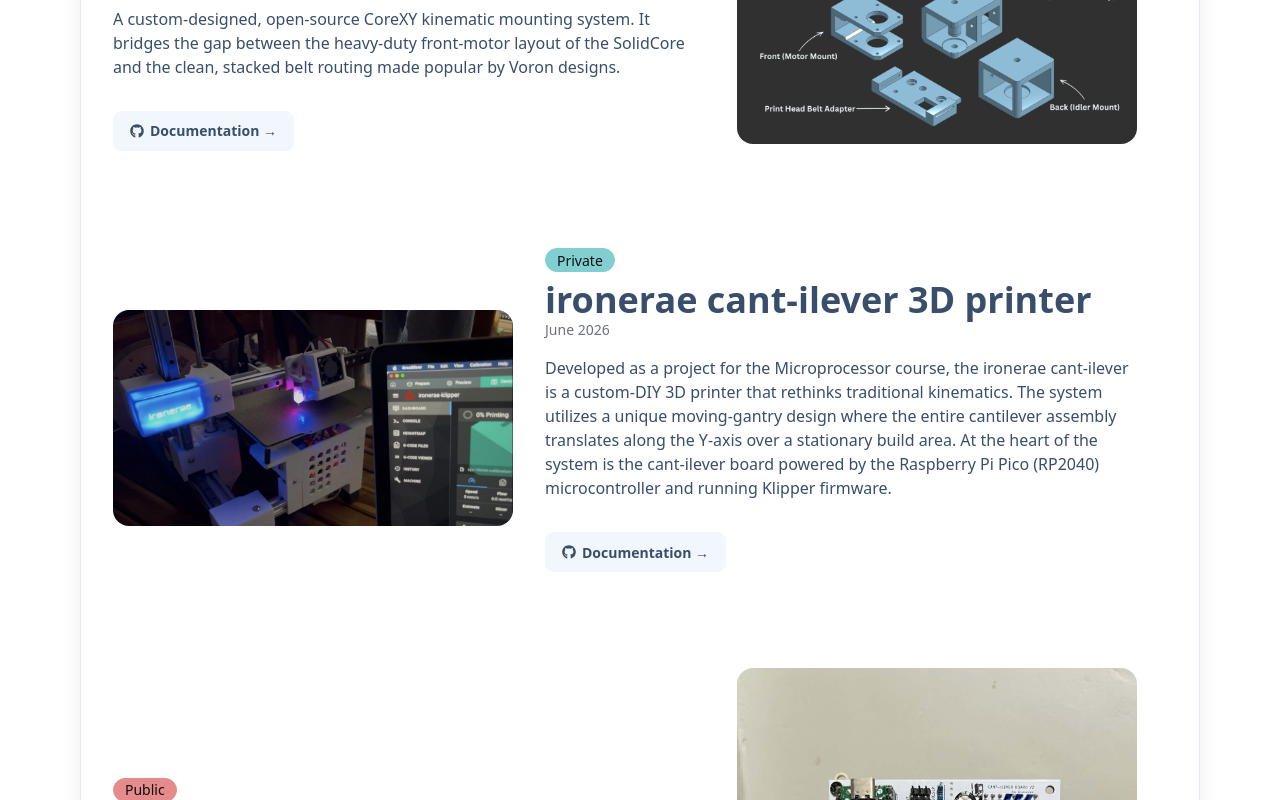
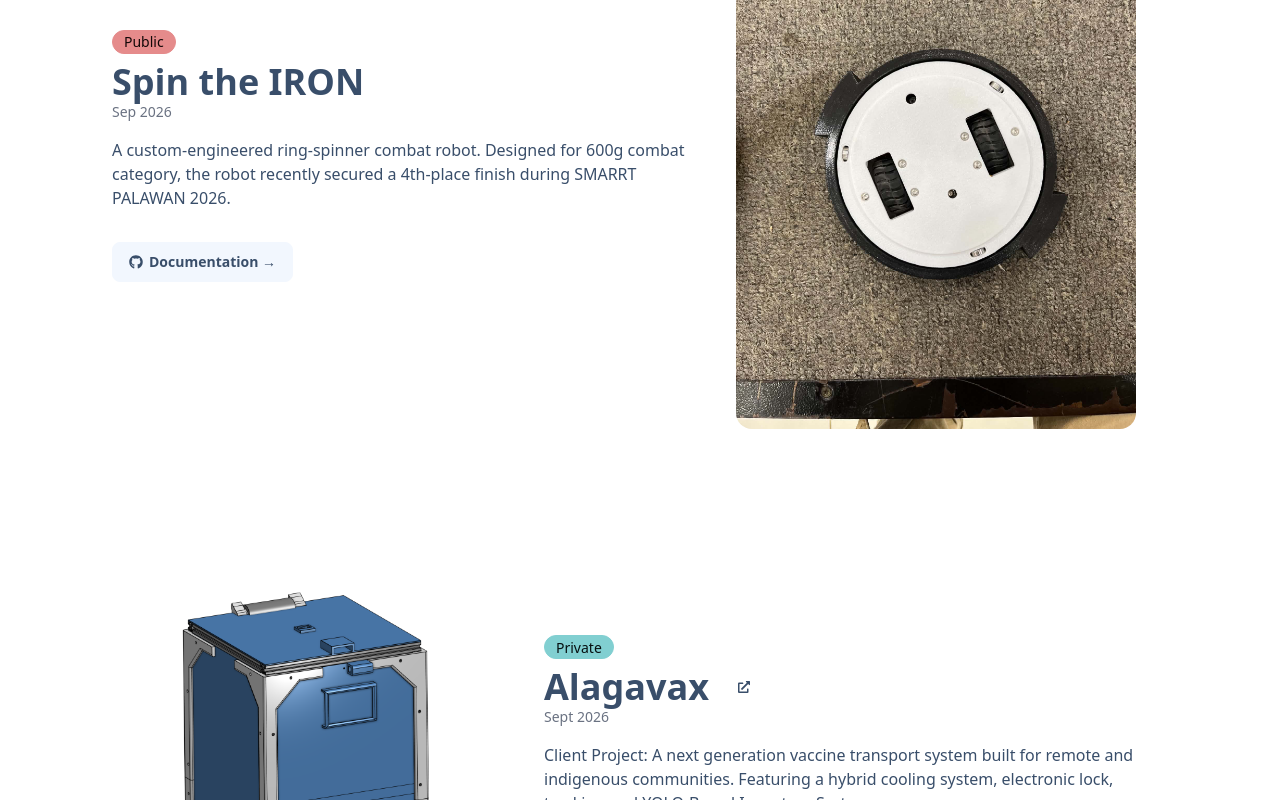
Before and after one commit to ironerae/ironerae-portfolio, a Next.js app: page / in a window 1280 px wide. Shown: the part 1780-2580 px from the top of the page. Built offline with nearby package versions, Linux system fonts and the light colour scheme.

Commit message:
added new projects
1. Spin the IRON
2. Alagavax

```diff
--- a/app/Projects.tsx
+++ b/app/Projects.tsx
@@ -47,6 +47,32 @@ const projects = [
     imageSrc: "/images/projects/ect.png",
     isHighlight: false,
     reverse: false,
+  },
+  {
+    siteLink: "",
+    projectName: "Spin the IRON",
+    projectDate: "Sep 2026",
+    projectDescription:
+      "A custom-engineered ring-spinner combat robot. Designed for 600g combat category, the robot recently secured a 4th-place finish during SMARRT PALAWAN 2026.",
+    projectStacks: [] as unknown[] as IconType[],
+    isPublic: true,
+    sourceCodeLink: "https://github.com/ironerae/Spin-the-IRON",
+    imageSrc: "/images/projects/spin-the-iron.jpg",
+    isHighlight: true,
+    reverse: false,
+  },
+  {
+    siteLink: "https://alagavax.vercel.app/",
+    projectName: "Alagavax",
+    projectDate: "Sept 2026",
+    projectDescription:
+      "Client Project: A next generation vaccine transport system built for remote and indigenous communities. Featuring a hybrid cooling system, electronic lock, tracking and YOLO-Based Inventory System.",
+    projectStacks: [] as unknown[] as IconType[],
+    isPublic: false,
+    sourceCodeLink: "https://github.com/ironerae/AlagaVax",
+    imageSrc: "/images/projects/alagavax.jpg",
+    isHighlight: true,
+    reverse: true,
   },
   {
     siteLink: "",
@@ -168,7 +194,7 @@ export default function Projects() {
 
   return (
     <section className="mt-24 scroll-mt-24" id="projects">
-      <div className="rounded-3xl border border-base-300 bg-base-100/80 px-5 py-8 shadow-xl backdrop-blur md:px-8 md:py-10">
+      <div className="px-5 py-8 md:px-8 md:py-10">
         <div className="flex flex-col gap-10">
           <motion.div
             className="max-w-3xl"
--- a/app/ProjectsCard.tsx
+++ b/app/ProjectsCard.tsx
@@ -118,10 +118,7 @@ export default function ProjectsCard({
     >
       <div className="flex-1">
         {isPublic ? (
-          <div
-            className="tooltip"
-            data-tip="Repo is publicly accessible to anyone"
-          >
+          <div className="tooltip" data-tip="Repo is public">
             <motion.div
               className="badge badge-error"
               variants={fade}
```
Also changed, not shown: public/images/projects/alagavax.jpg (added), public/images/projects/spin-the-iron.jpg (added).
